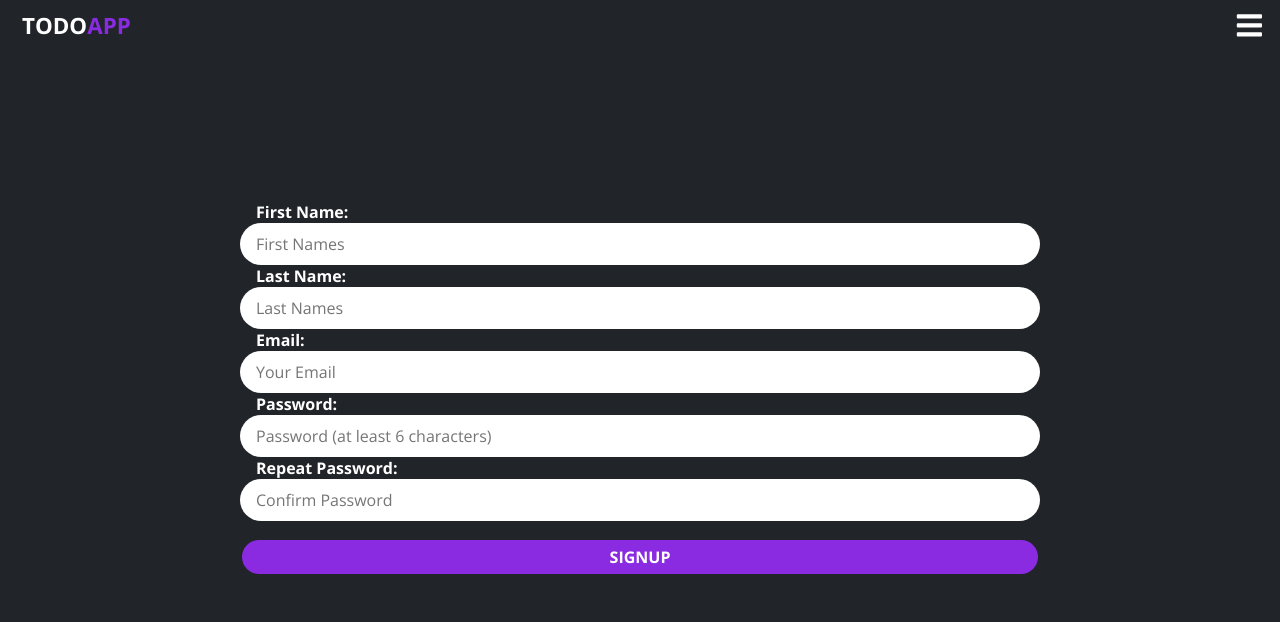
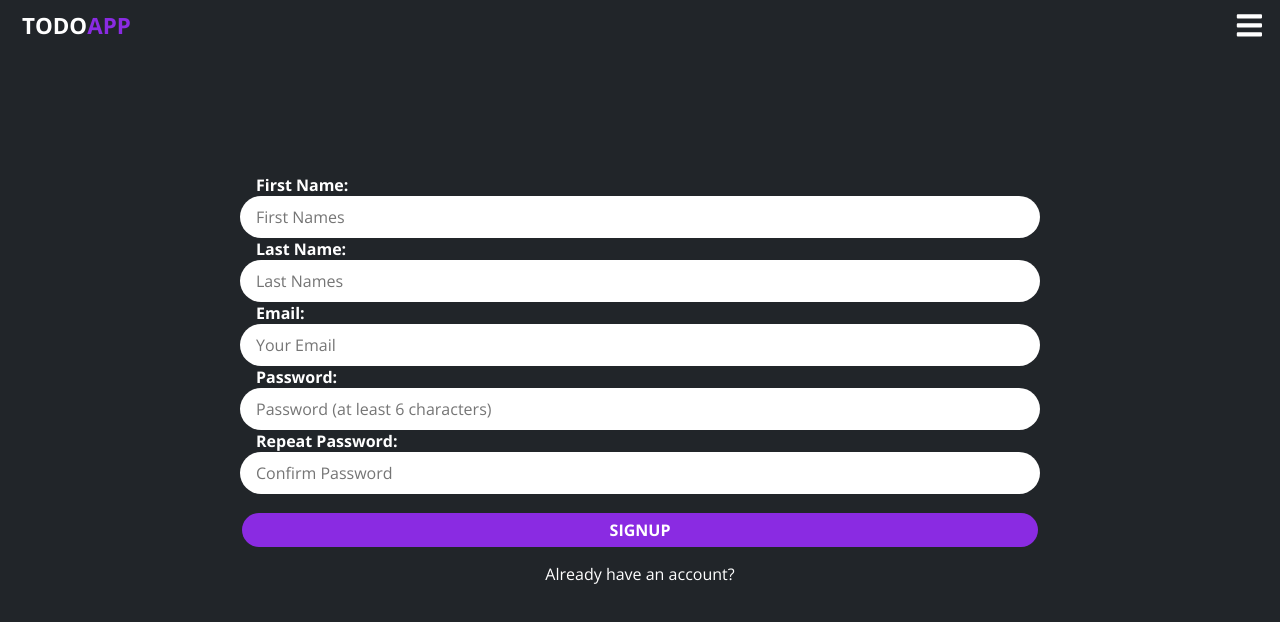
Before and after one commit to ErrolNtetha/todo, a React (Create React App) app: page /register in a window 1280 px wide. Shown: the top 622 px of the page. Built offline with nearby package versions, Linux system fonts and the light colour scheme.

Commit message:
added a p tag under a register button.. not functional but will be soon

```diff
--- a/src/components/Pages/CreateAccount.js
+++ b/src/components/Pages/CreateAccount.js
@@ -41,6 +41,8 @@ export default function CreateAccount() {
                 <label htmlFor="Name"> Repeat Password: </label>
                 <input type="password" name="password" placeholder="Confirm Password" onChange={(e) => setPassword(e.target.value)} />
                 <Link className="submit button" onClick={onSubmit}> Signup </Link>
+                {/* I will fix this below */}
+                <p> Already have an account? </p>
             </section>
         </section>
     )
```
